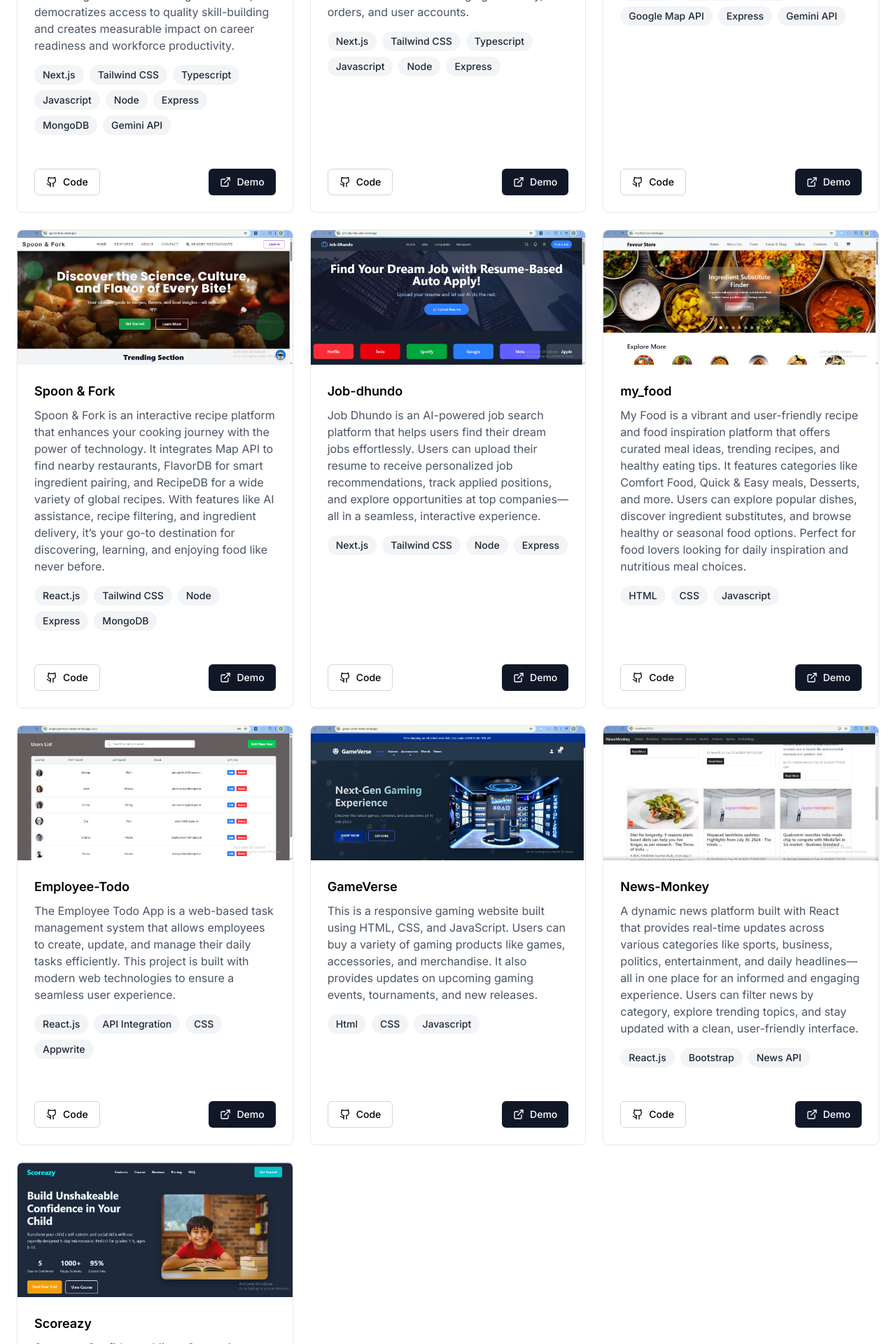
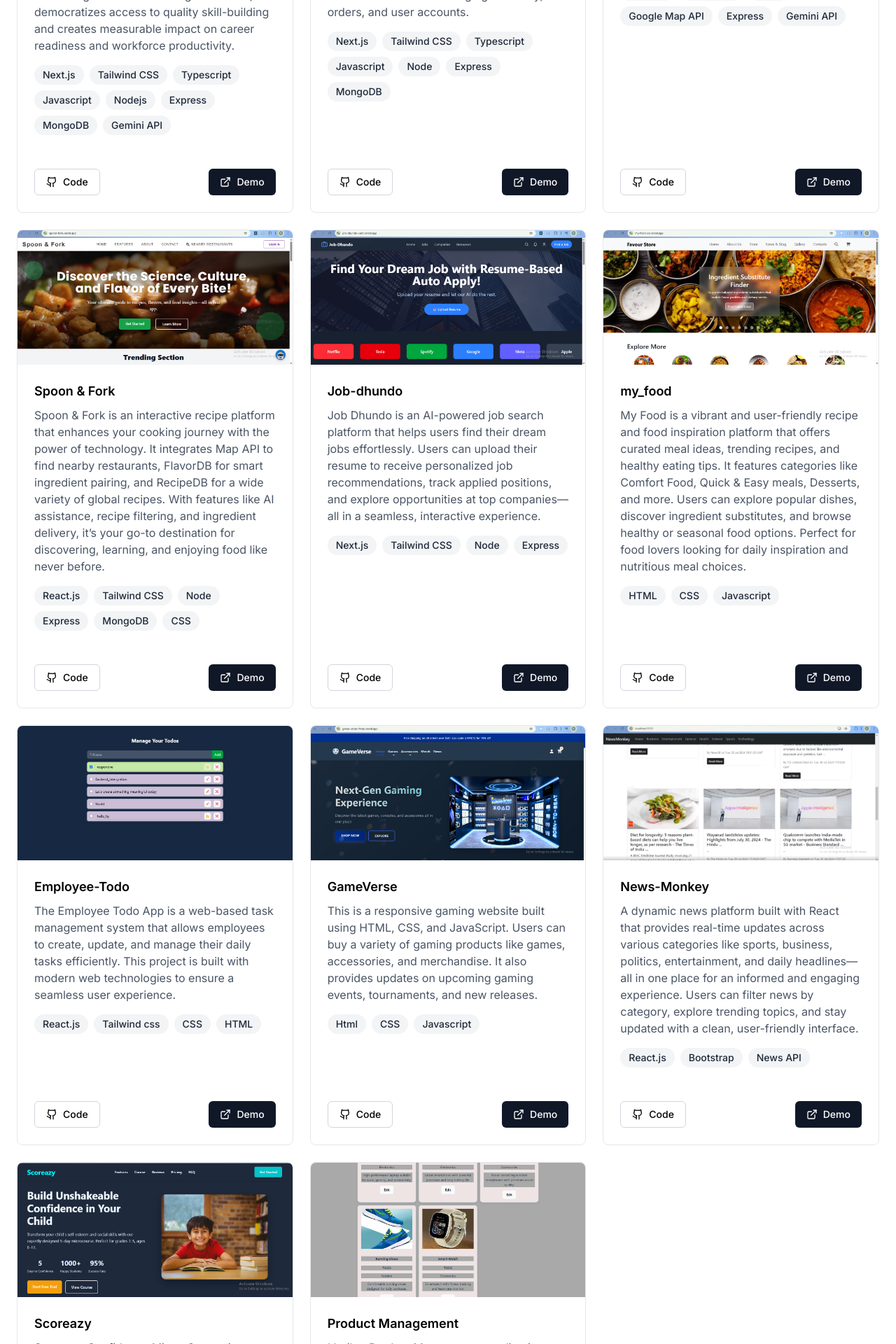
Before and after one commit to DivyanshiGupta-18/div-portfolio, a Next.js app: page /skills in a window 1280 px wide. Shown: the part 1400-3320 px from the top of the page at 70% size. Built offline with nearby package versions, Linux system fonts and the light colour scheme.

Commit message:
fixing color issue and add a project in it

```diff
--- a/app/globals.css
+++ b/app/globals.css
@@ -12,12 +12,12 @@
   --font-mono: var(--font-geist-mono);
 }
 
-@media (prefers-color-scheme: dark) {
+/* @media (prefers-color-scheme: dark) {
   :root {
     --background: #0a0a0a;
     --foreground: #ededed;
   }
-}
+} */
 
 body {
   background: var(--background);
--- a/components/projects-section.tsx
+++ b/components/projects-section.tsx
@@ -7,7 +7,7 @@ const projects = [
   {
     title: "AI-Coach",
     description: "The AI-Coach acts as an AI-powered communication coach, helping students, professionals, and businesses improve debate, presentation, and interview skills at scale. Universities and corporates can integrate it into training programs, reducing costs while enhancing employability. By combining AI feedback with gamification, it democratizes access to quality skill-building and creates measurable impact on career readiness and workforce productivity.",
-    technologies: ["Next.js", "Tailwind CSS", "Typescript", "Javascript", "Node", "Express", "MongoDB", "Gemini API"],
+    technologies: ["Next.js", "Tailwind CSS", "Typescript", "Javascript", "Nodejs", "Express", "MongoDB", "Gemini API"],
     demoLink: "https://ai-coach-rho-beryl.vercel.app/",
     githubLink: "https://github.com/DivyanshiGupta-18/AI-Coach",
     image: "/images/ai-coach.png",
@@ -16,7 +16,7 @@ const projects = [
    {
     title: "Whatsnew",
     description: "Whatsnew fashion e-commerce website designed to showcase and sell trending clothing and accessories for men and women. It features dynamic product listings, category-wise deals, and user interaction elements like add-to-cart and wishlist. The site combines a stylish front-end with a robust back-end for managing inventory, orders, and user accounts.",
-    technologies: ["Next.js", "Tailwind CSS", "Typescript", "Javascript", "Node", "Express"],
+    technologies: ["Next.js", "Tailwind CSS", "Typescript", "Javascript", "Node", "Express", "MongoDB"],
     demoLink: "https://whatsnew-three.vercel.app/",
     githubLink: "https://github.com/DivyanshiGupta-18/Whatsnew",
     image: "/images/Whatsnew.png",
@@ -32,7 +32,7 @@ const projects = [
   {
     title: "Spoon & Fork",
     description: "Spoon & Fork is an interactive recipe platform that enhances your cooking journey with the power of technology. It integrates Map API to find nearby restaurants, FlavorDB for smart ingredient pairing, and RecipeDB for a wide variety of global recipes. With features like AI assistance, recipe filtering, and ingredient delivery, it’s your go-to destination for discovering, learning, and enjoying food like never before.",
-    technologies: ["React.js" , "Tailwind CSS", "Node", "Express", "MongoDB"],
+    technologies: ["React.js" , "Tailwind CSS", "Node", "Express", "MongoDB", "CSS"],
     demoLink: "https://spoon-and-fork.vercel.app/",
     githubLink: "https://github.com/DivyanshiGupta-18/spoon-fork",
     image: "/images/Spoon & Fork.png",
@@ -56,9 +56,9 @@ const projects = [
   {
     title: "Employee-Todo",
     description: "The Employee Todo App is a web-based task management system that allows employees to create, update, and manage their daily tasks efficiently. This project is built with modern web technologies to ensure a seamless user experience.",
-    technologies: ["React.js", "API Integration", "CSS", "Appwrite"],
-    demoLink: "https://employee-todo-seven.vercel.app/",
-    githubLink: "https://github.com/DivyanshiGupta-18/employee-todo",
+    technologies: ["React.js", "Tailwind css", "CSS", "HTML"],
+    demoLink: "https://todo-list-livid-kappa-59.vercel.app/",
+    githubLink: "https://github.com/DivyanshiGupta-18/Todo-List",
     image: "/images/Employee-todo.png",
   },
   {
@@ -80,11 +80,18 @@ const projects = [
   {
     title: "Scoreazy",
     description: "Scoreazy Confidence Micro-Course is a simple and responsive educational website built using HTML, CSS, and JavaScript. It features a 5-day confidence-building course designed for kids aged 8–11. The site includes interactive sections like course breakdown, pricing plans, and FAQs. Clean UI and intuitive layout make it easy to navigate.",
-
     technologies :["Html" , "CSS", "Javascript"],
     demoLink: "https://scoreazy-edutech-swart.vercel.app/",
     githubLink: "https://github.com/DivyanshiGupta-18/Scoreazy-Edutech",
     image: "/images/Scoreazy.png",
+  },
+  {
+    title: "Product Management",
+    description: "I built a Product Management application using React that allows users to view products in both list and card views with a toggle option. It includes real-time search with debounce, add/edit product functionality with validation, and pagination, all managed using in-memory state",
+    technologies :["Reactjs" , "CSS", "HTML"],
+    demoLink: "https://product-management-black.vercel.app/",
+    githubLink: "https://github.com/DivyanshiGupta-18/Product_Management",
+    image: "/images/Product_mgmt.png",
   },
 ]
 
```
Also changed, not shown: public/images/Employee-todo.png, public/images/Product_mgmt.png (added).
